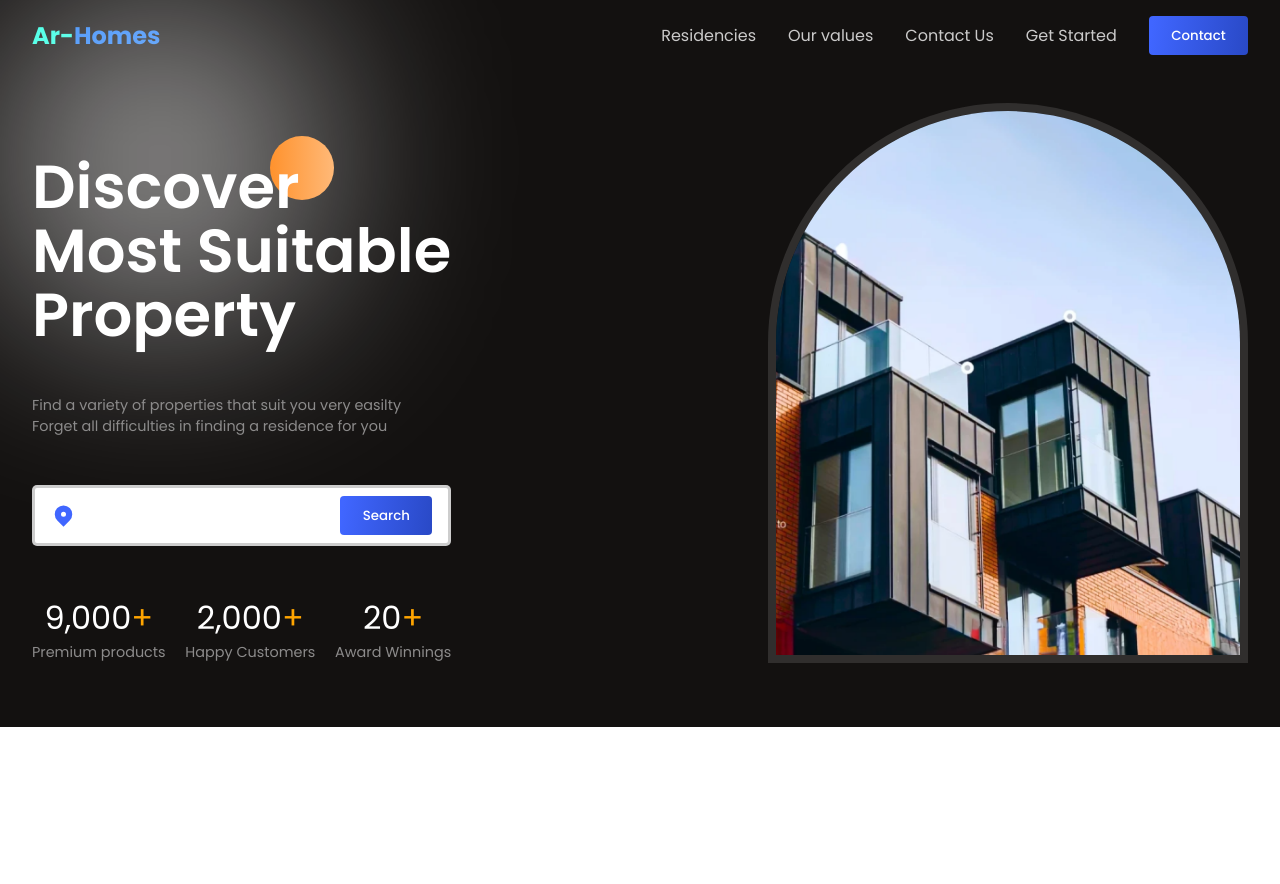
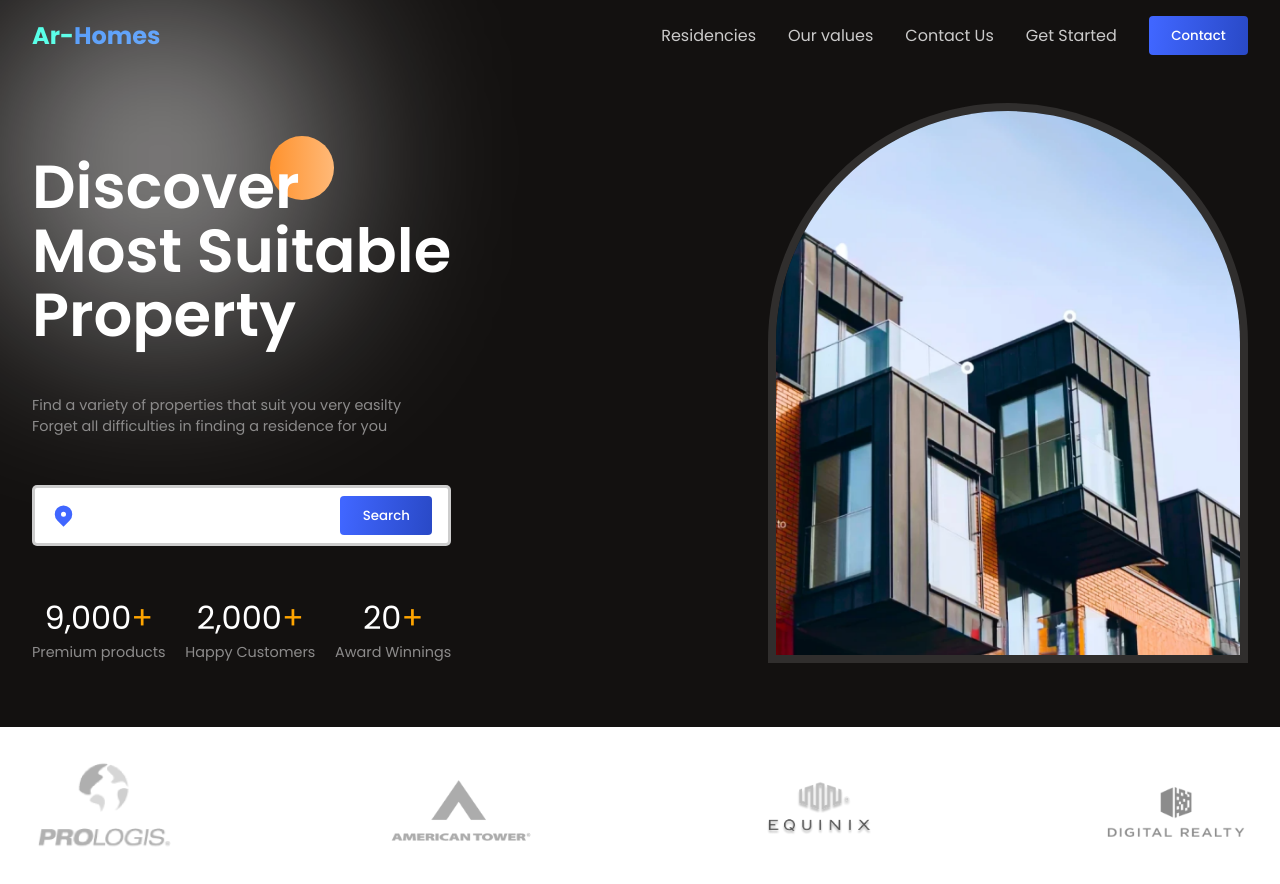
Before and after one commit to haman1/React, a React (Vite) app in the folder ar-homes/: page / in a window 1280 px wide. Shown: the top 884 px of the page. Before the commit the page ends 800 px from the top, so only its background shows below. Built offline with nearby package versions, Linux system fonts and the light colour scheme.

Commit message:
companies

```diff
--- a/ar-homes/src/App.jsx
+++ b/ar-homes/src/App.jsx
@@ -1,6 +1,7 @@
 import Header from "./components/Header/Header";
 import Hero from "./components/Hero/Hero";
 import './App.css';
+import Companies from "./components/companies/Companies";
 function App() {
   return (
     <div className="App">
@@ -9,6 +10,7 @@
           <Header />
           <Hero />
         </div>
+        <Companies/>
     </div>
   );
 }
--- /dev/null
+++ b/ar-homes/src/components/companies/Companies.css
@@ -0,0 +1,8 @@
+.c-container{
+    justify-content: space-between;
+    gap: 1rem;
+}
+
+.c-container>img{
+    width: 9rem;
+}
--- /dev/null
+++ b/ar-homes/src/components/companies/Companies.jsx
@@ -0,0 +1,17 @@
+import React from 'react'
+import './Companies.css';
+
+function Companies() {
+  return (
+    <section className='c-wrapper'>
+        <div className="paddings innerWidth flexCenter c-container">
+            <img src="./prologis.png" alt="" />
+            <img src="./tower.png" alt="" />
+            <img src="./equinix.png" alt="" />
+            <img src="./realty.png" alt="" />
+        </div>
+    </section>
+  )
+}
+
+export default Companies
```
